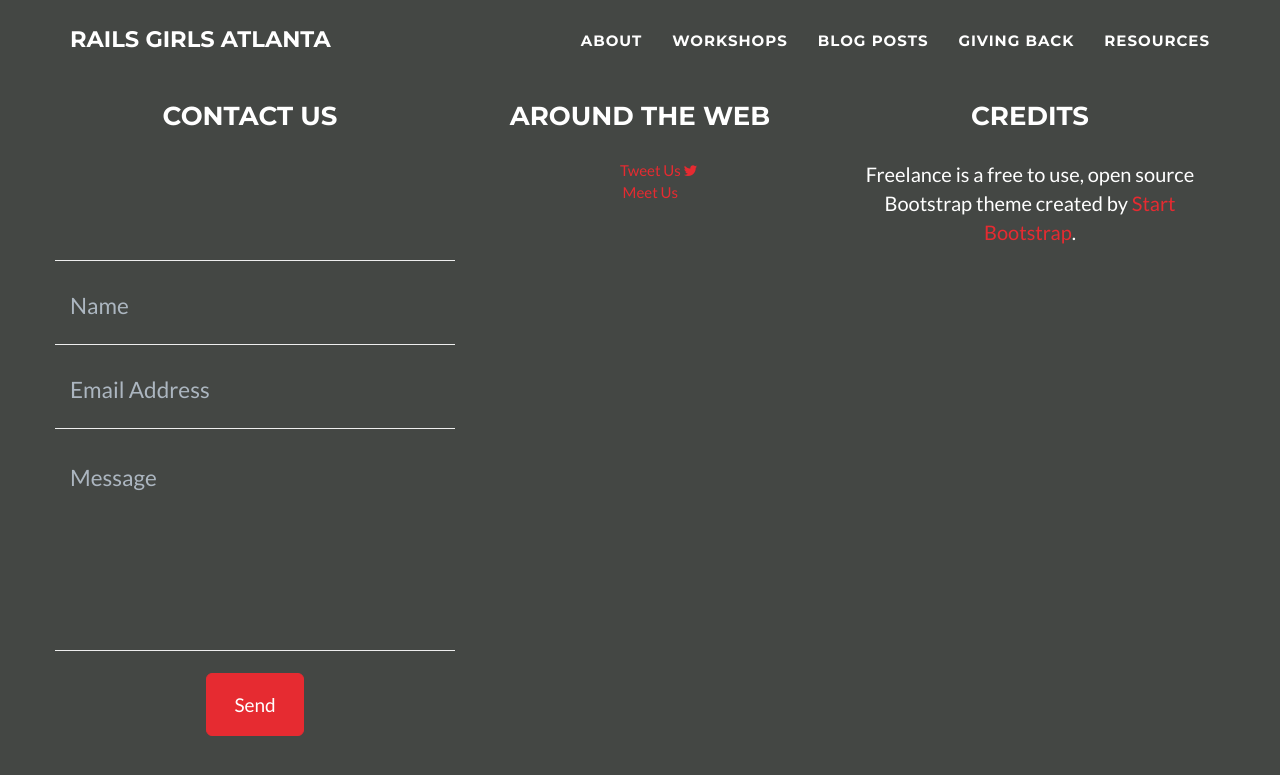
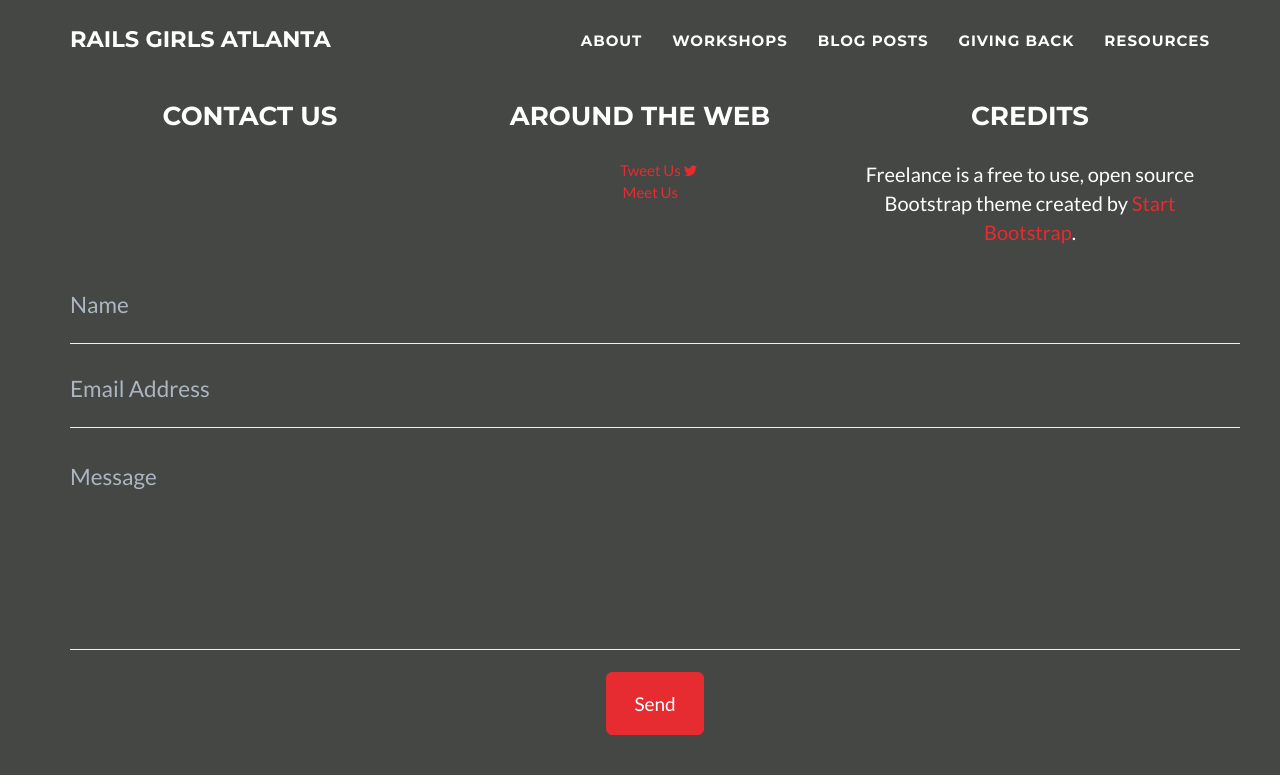
Before and after one commit to railsgirlsatl/railsgirlsatl.github.io, a Jekyll site: the page built from index.html, in a window 1280 px wide and 900 px high, scrolled down 2807 px. Shown: the top 775 px of the window. Built offline with Jekyll 4.4.1, drawn with Linux system fonts in a browser that asks for light colours.

Commit message:
align contact form for mobile view

```diff
--- a/_includes/contact.html
+++ b/_includes/contact.html
@@ -7,22 +7,22 @@
                     <!-- To configure the contact form email address, go to mail/contact_me.php and update the email address in the PHP file on line 19. -->
                     <!-- The form should work on most web servers, but if the form is not working you may need to configure your web server differently. -->
                     <form name="sentMessage" id="contactForm" novalidate>
-                        <div class="row control-group">
-                            <div class="form-group col-xs-4 floating-label-form-group controls">
+                        <div class="row-fluid control-group">
+                            <div class="form-group span4 floating-label-form-group controls">
                                 <label>Name</label>
                                 <input type="text" class="form-control" placeholder="Name" id="name" required data-validation-required-message="Please enter your name.">
                                 <p class="help-block text-danger"></p>
                             </div>
                         </div>
-                        <div class="row control-group">
-                            <div class="form-group col-xs-4 floating-label-form-group controls">
+                        <div class="row-fluid control-group">
+                            <div class="form-group span4 floating-label-form-group controls">
                                 <label>Email Address</label>
                                 <input type="email" class="form-control" placeholder="Email Address" id="email" required data-validation-required-message="Please enter your email address.">
                                 <p class="help-block text-danger"></p>
                             </div>
                         </div>
-                        <div class="row control-group">
-                            <div class="form-group col-xs-4 floating-label-form-group controls">
+                        <div class="row-fluid control-group">
+                            <div class="form-group span4 floating-label-form-group controls">
                                 <label>Message</label>
                                 <textarea rows="5" class="form-control" placeholder="Message" id="message" required data-validation-required-message="Please enter a message."></textarea>
                                 <p class="help-block text-danger"></p>
@@ -30,8 +30,8 @@
                         </div>
                         <br>
                         <div id="success"></div>
-                        <div class="row">
-                            <div class="form-group col-xs-4">
+                        <div class="row-fluid">
+                            <div class="form-group span4">
                                 <button type="submit" class="btn btn-success btn-lg">Send</button>
                             </div>
                         </div>
```
